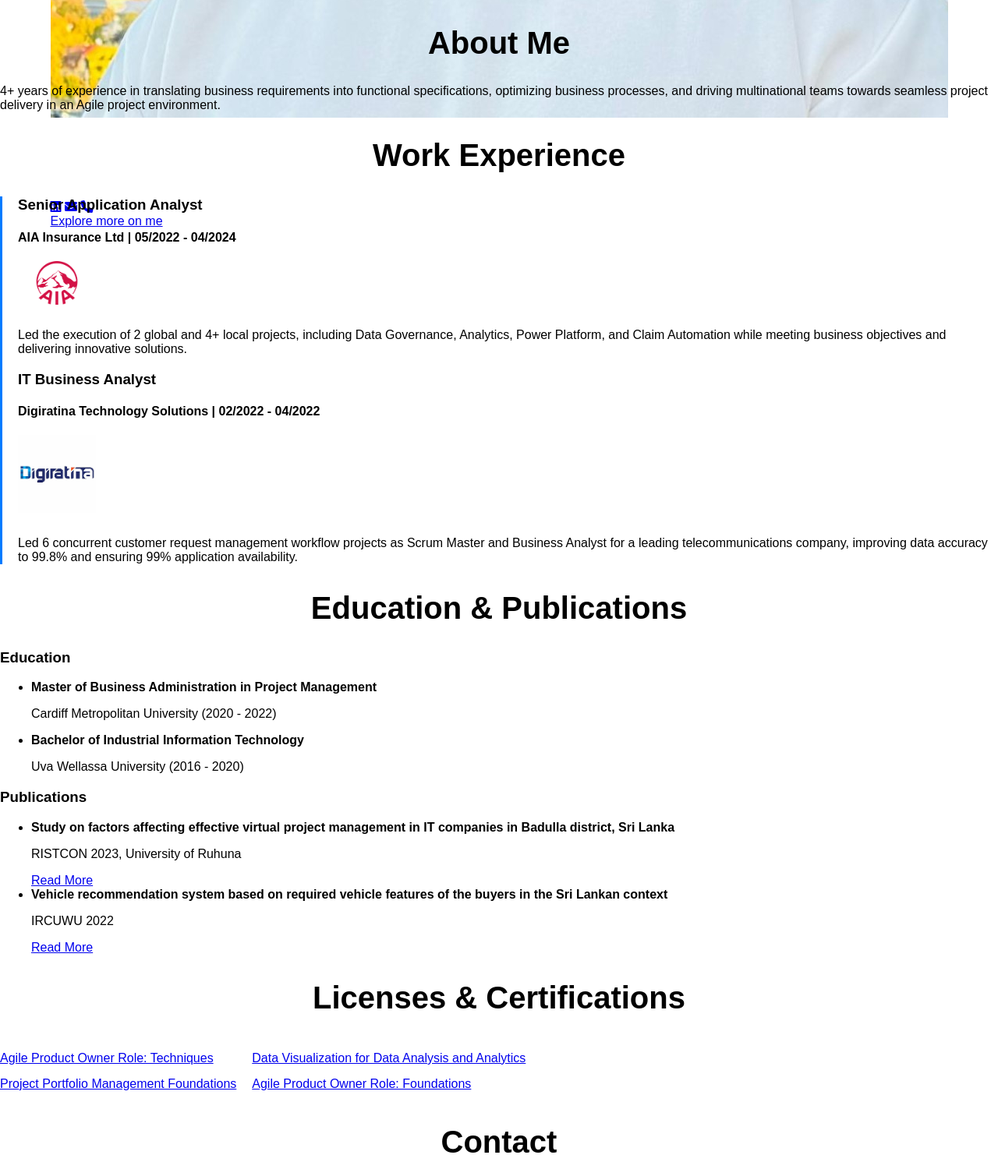
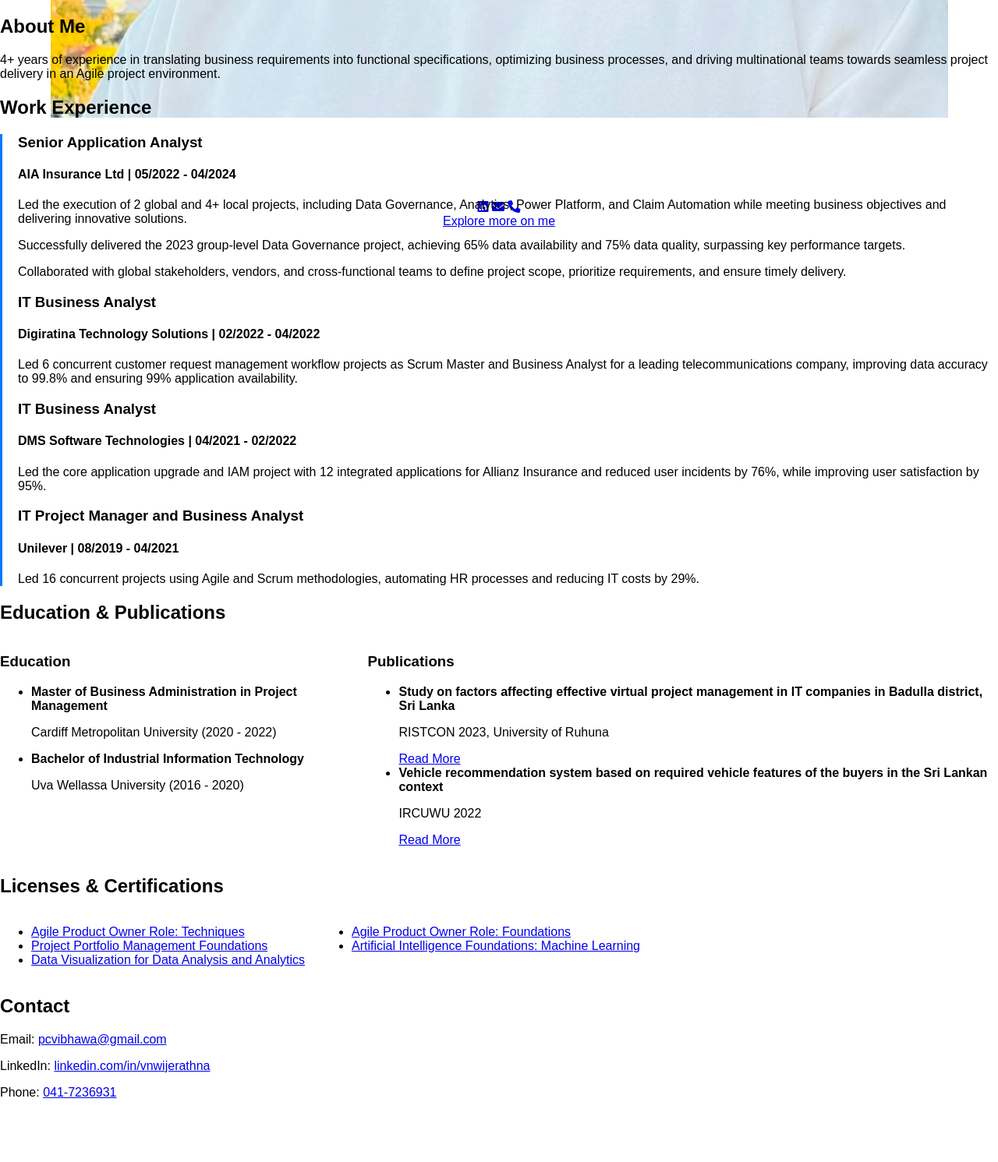
Before and after one commit to Vibhawa96/Portfolio, a plain HTML site: page index.html in a window 1280 px wide. Shown: the part 800-2291 px from the top of the page at 78% size. After the commit the page ends 2227 px from the top, so only its background shows below. Drawn offline with Linux system fonts and the light colour scheme.

Commit message:
Add files via upload

```diff
--- a/index.html
+++ b/index.html
@@ -40,7 +40,7 @@
     <!-- About Section -->
     <section id="about">
         <div class="container">
-            <h1>About Me</h1>
+            <h2>About Me</h2>
             <p>4+ years of experience in translating business requirements into functional specifications, optimizing
                 business processes, and driving multinational teams towards seamless project delivery in an Agile
                 project environment.</p>
@@ -50,19 +50,29 @@
     <!-- Work Experience Section -->
     <section id="experience">
         <div class="container">
-            <h1>Work Experience</h1>
+            <h2>Work Experience</h2>
             <div class="timeline">
                 <div class="timeline-item">
                     <h3>Senior Application Analyst</h3>
                     <h4>AIA Insurance Ltd | 05/2022 - 04/2024</h4>
-                    <img src="aia-logo.png" alt="AIA Logo" class="company-logo">
                     <p>Led the execution of 2 global and 4+ local projects, including Data Governance, Analytics, Power Platform, and Claim Automation while meeting business objectives and delivering innovative solutions.</p>
+                    <p>Successfully delivered the 2023 group-level Data Governance project, achieving 65% data availability and 75% data quality, surpassing key performance targets.</p>
+                    <p>Collaborated with global stakeholders, vendors, and cross-functional teams to define project scope, prioritize requirements, and ensure timely delivery.</p>
                 </div>
                 <div class="timeline-item">
                     <h3>IT Business Analyst</h3>
                     <h4>Digiratina Technology Solutions | 02/2022 - 04/2022</h4>
-                    <img src="digiratina-logo.png" alt="Digiratina Logo" class="company-logo">
                     <p>Led 6 concurrent customer request management workflow projects as Scrum Master and Business Analyst for a leading telecommunications company, improving data accuracy to 99.8% and ensuring 99% application availability.</p>
+                </div>
+                <div class="timeline-item">
+                    <h3>IT Business Analyst</h3>
+                    <h4>DMS Software Technologies | 04/2021 - 02/2022</h4>
+                    <p>Led the core application upgrade and IAM project with 12 integrated applications for Allianz Insurance and reduced user incidents by 76%, while improving user satisfaction by 95%.</p>
+                </div>
+                <div class="timeline-item">
+                    <h3>IT Project Manager and Business Analyst</h3>
+                    <h4>Unilever | 08/2019 - 04/2021</h4>
+                    <p>Led 16 concurrent projects using Agile and Scrum methodologies, automating HR processes and reducing IT costs by 29%.</p>
                 </div>
             </div>
         </div>
@@ -71,7 +81,7 @@
     <!-- Education & Publications Section -->
     <section id="education-publications">
         <div class="container">
-            <h1>Education & Publications</h1>
+            <h2>Education & Publications</h2>
             <div class="education-publications-grid">
                 <div class="education-column">
                     <h3>Education</h3>
@@ -104,18 +114,19 @@
     <!-- Licenses & Certifications Section -->
     <section id="certifications">
         <div class="container">
-            <h1>Licenses & Certifications</h1>
+            <h2>Licenses & Certifications</h2>
             <div class="certifications-grid">
                 <div class="certifications-column">
                     <ul>
                         <li><a href="https://www.linkedin.com/learning/certificates/e02b76bd644276f856e5051d53121f9a379fd04984b702dc346592253e8af3ab" target="_blank">Agile Product Owner Role: Techniques</a></li>
                         <li><a href="https://www.linkedin.com/learning/certificates/ba09121fff67226d41a0654da5e1b20fa587b00031709d6d13c1b3a636134da3" target="_blank">Project Portfolio Management Foundations</a></li>
+                        <li><a href="https://www.linkedin.com/learning/certificates/2b27c1e10582b458d2cad161d12f1f4474626b51b9636ff154dd0c4e5056503a" target="_blank">Data Visualization for Data Analysis and Analytics</a></li>
                     </ul>
                 </div>
                 <div class="certifications-column">
                     <ul>
-                        <li><a href="https://www.linkedin.com/learning/certificates/2b27c1e10582b458d2cad161d12f1f4474626b51b9636ff154dd0c4e5056503a" target="_blank">Data Visualization for Data Analysis and Analytics</a></li>
                         <li><a href="https://www.linkedin.com/learning/certificates/4dcc74124cb39dbfe0d6e8f2980eaa0d30750cf273f8606eef492b3def4cba09" target="_blank">Agile Product Owner Role: Foundations</a></li>
+                        <li><a href="https://www.linkedin.com/learning/certificates/30295d28d385e1af01b345b732edba581eaa9cac9ba9bbf0618f224910f21cdf" target="_blank">Artificial Intelligence Foundations: Machine Learning</a></li>
                     </ul>
                 </div>
             </div>
@@ -125,13 +136,11 @@
     <!-- Contact Section -->
     <footer id="contact">
         <div class="container">
-            <h1>Contact</h1>
+            <h2>Contact</h2>
             <p>Email: <a href="mailto:pcvibhawa@gmail.com" class="contact-link">pcvibhawa@gmail.com</a></p>
             <p>LinkedIn: <a href="https://www.linkedin.com/in/vnwijerathna/" target="_blank" class="contact-link">linkedin.com/in/vnwijerathna</a></p>
             <p>Phone: <a href="tel:+0417236931" class="contact-link">041-7236931</a></p>
         </div>
     </footer>
-
-    <script src="script.js"></script>
 </body>
 </html>
--- a/styles.css
+++ b/styles.css
@@ -16,49 +16,25 @@ body, html {
     z-index: 1000;
 }
 
-/* Hero Section */
+/* Hero */
 #hero {
     background: url('northern-lights.jpg') no-repeat center center/cover;
     height: 100vh;
+    text-align: center;
     color: white;
     display: flex;
-    flex-direction: column;
     align-items: center;
     justify-content: center;
 }
 
-/* Section Titles */
-h1 {
-    text-align: center;
-    font-size: 2.5rem;
-    margin-bottom: 30px;
-}
-
-/* Work Experience */
+/* Timeline */
 .timeline {
     border-left: 3px solid #007bff;
     padding-left: 20px;
-    margin-top: 20px;
 }
 
-.timeline-item img {
-    width: 100px;
-    height: auto;
-    margin-bottom: 10px;
-}
-
-/* Certifications */
-.certifications-grid {
+/* Education & Licenses */
+.education-publications-grid, .certifications-grid {
     display: flex;
     gap: 20px;
 }
-
-.certifications-column ul {
-    list-style: none;
-    padding: 0;
-}
-
-.certifications-column ul li {
-    text-align: left;
-    margin-bottom: 15px;
-}
```
